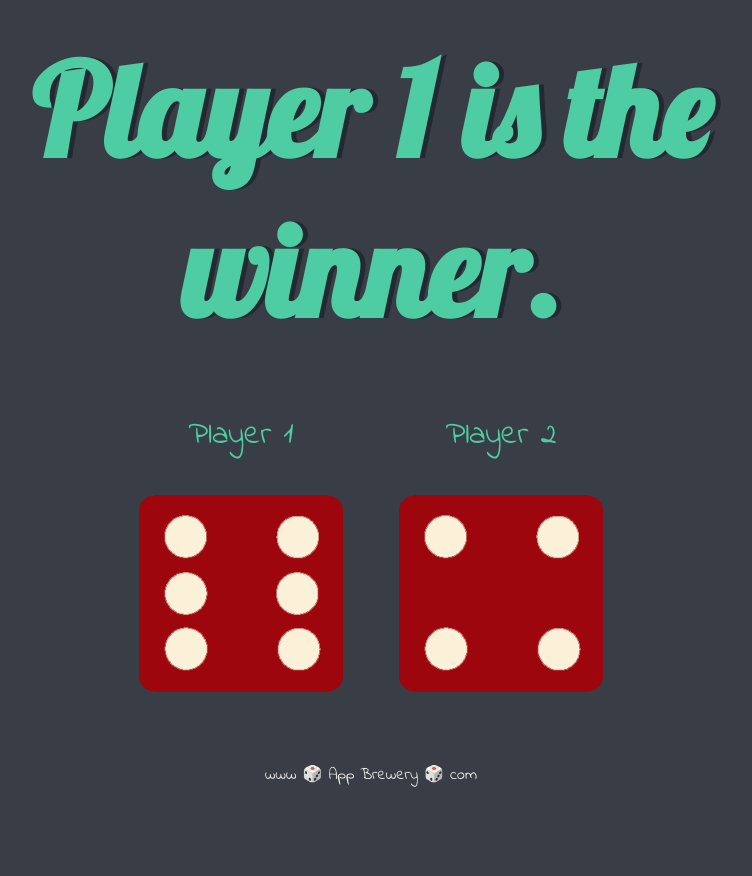
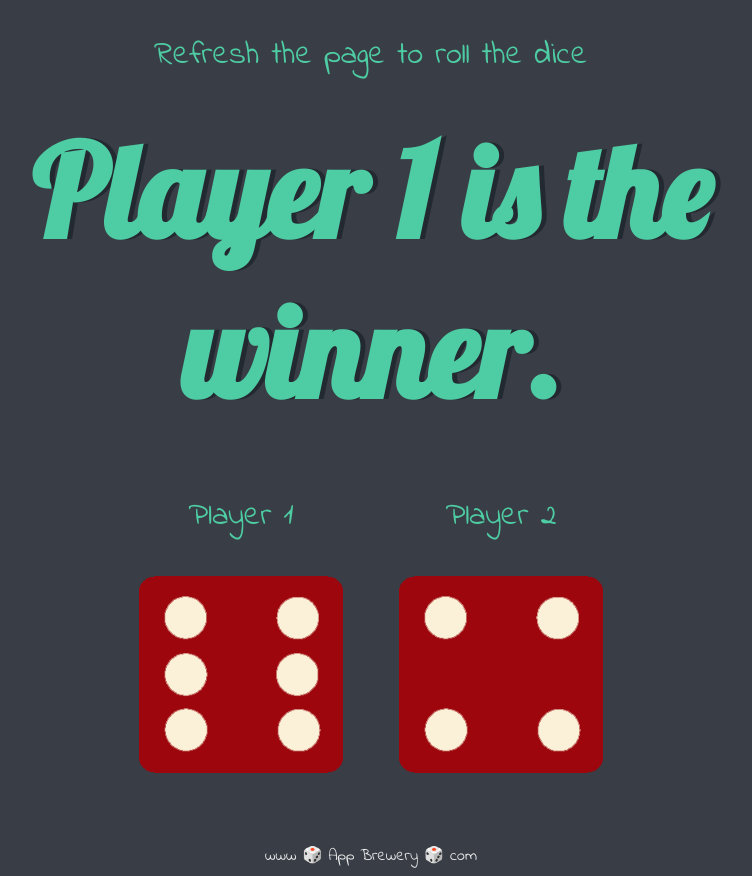
Before and after one commit to jokrota/kosci, a plain HTML site: page index.html in a window 1280 px wide. Shown: the whole page, without its empty margins (269-1021 px from the left). Before the commit the page ends 800 px from the top, so only its background shows below. Drawn offline with Linux system fonts and the light colour scheme.

Commit message:
Update index.html

```diff
--- a/index.html
+++ b/index.html
@@ -11,6 +11,7 @@
   </head>
   <body>
     <div class="container">
+      <p>Refresh the page to roll the dice </p>
       <h1>Refresh Me</h1>
 
       <div class="dice">
```
